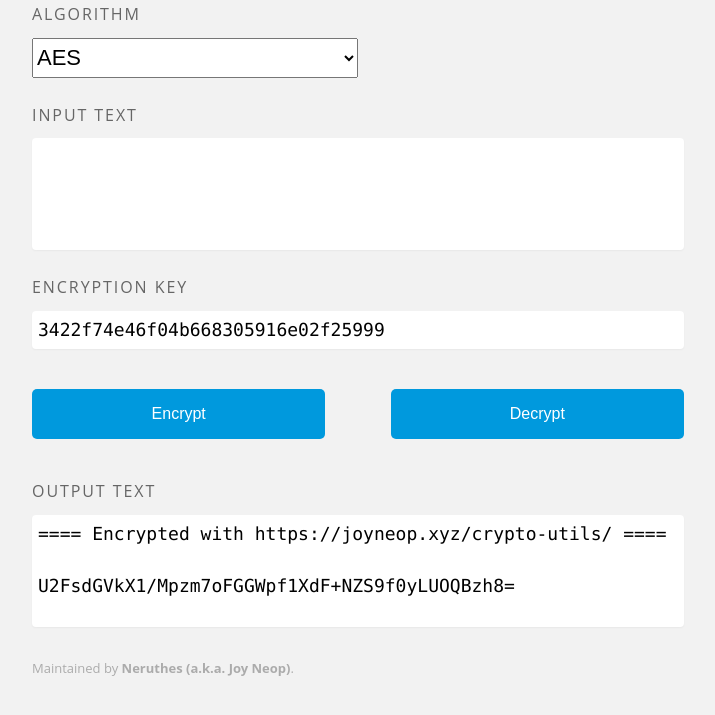
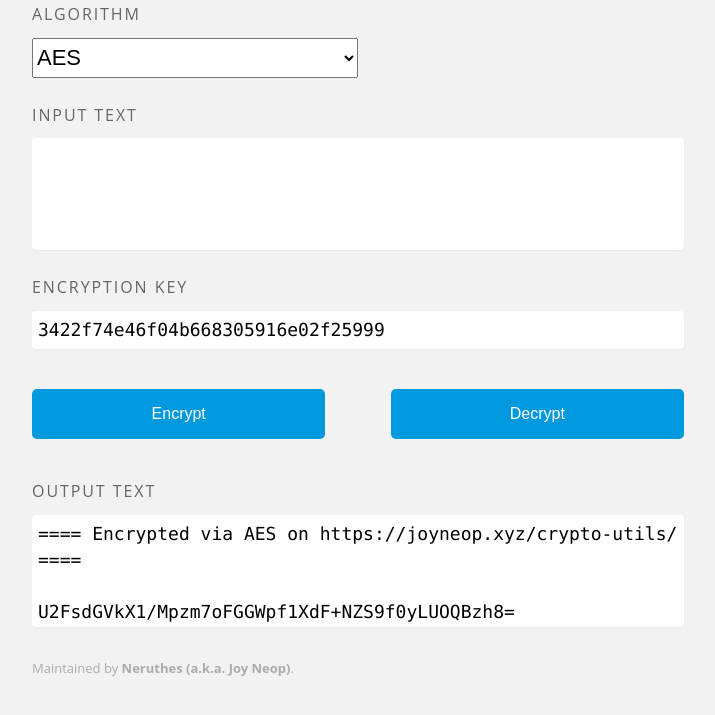
Before and after one commit to neruthes/crypto-utils, a plain HTML site: page index.html in a window 1280 px wide. Both pictures are taken after a click on the button "Encrypt". Shown: the part 85-800 px from the top of the page, without its empty margins (282-997 px from the left). Drawn offline with Linux system fonts and the light colour scheme; a web font is replaced by a local one.

Commit message:
changed output text header

```diff
--- a/index.html
+++ b/index.html
@@ -294,7 +294,7 @@
 	document.getElementById('js-UserInputAlgorithm').addEventListener('change', userAlgorithmChangeEventHandler);
 
 	var getOutputTextHeaderForAlgorithm = function (algorithm) {
-		return fieldsTable[algorithm.replace(/;.+$/, '')].userButtonDecrypt ? '==== Encrypted with https://joyneop.xyz/crypto-utils/ ====\n\n' : '';
+		return fieldsTable[algorithm.replace(/;.+$/, '')].userButtonDecrypt ? '==== Encrypted via AES on https://joyneop.xyz/crypto-utils/ ====\n\n' : '';
 	};
 	document.getElementById('userButtonEncrypt').addEventListener('click', function () {
 		document.getElementById('userOutputText').value = getOutputTextHeaderForAlgorithm(document.getElementById('js-UserInputAlgorithm').value) + encrypt(
```
